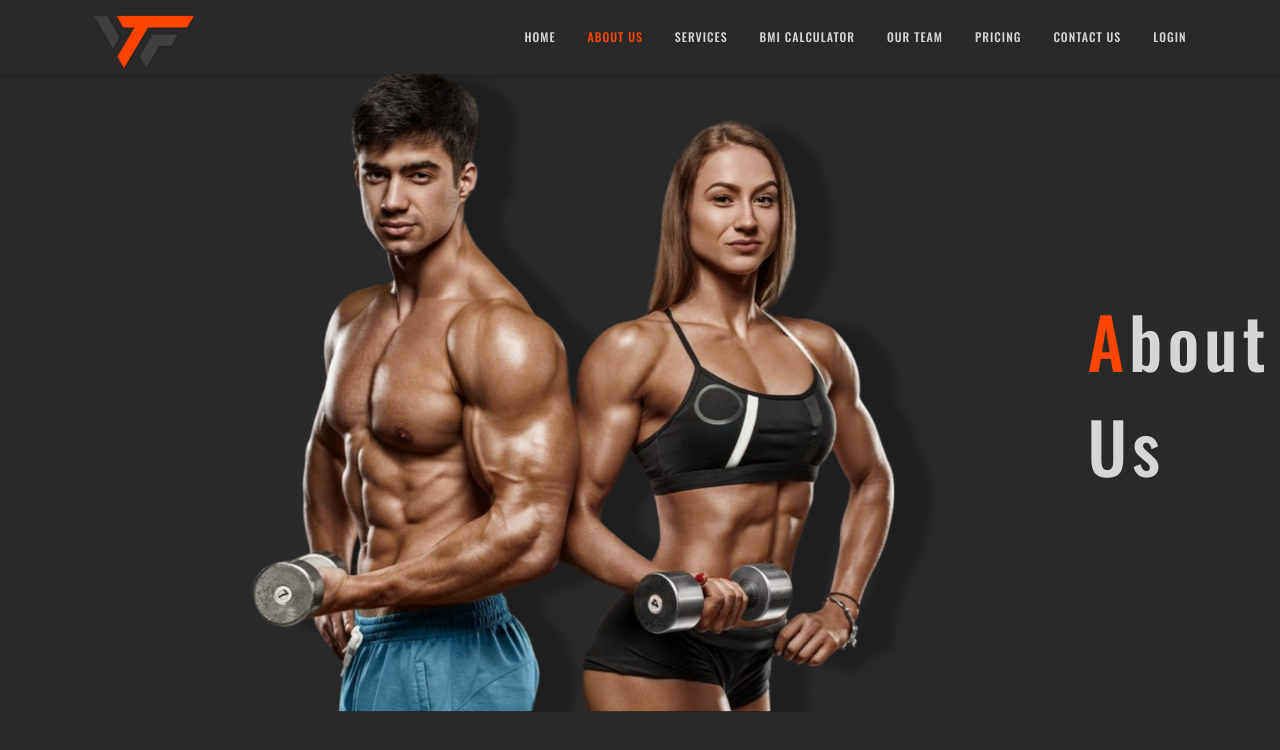
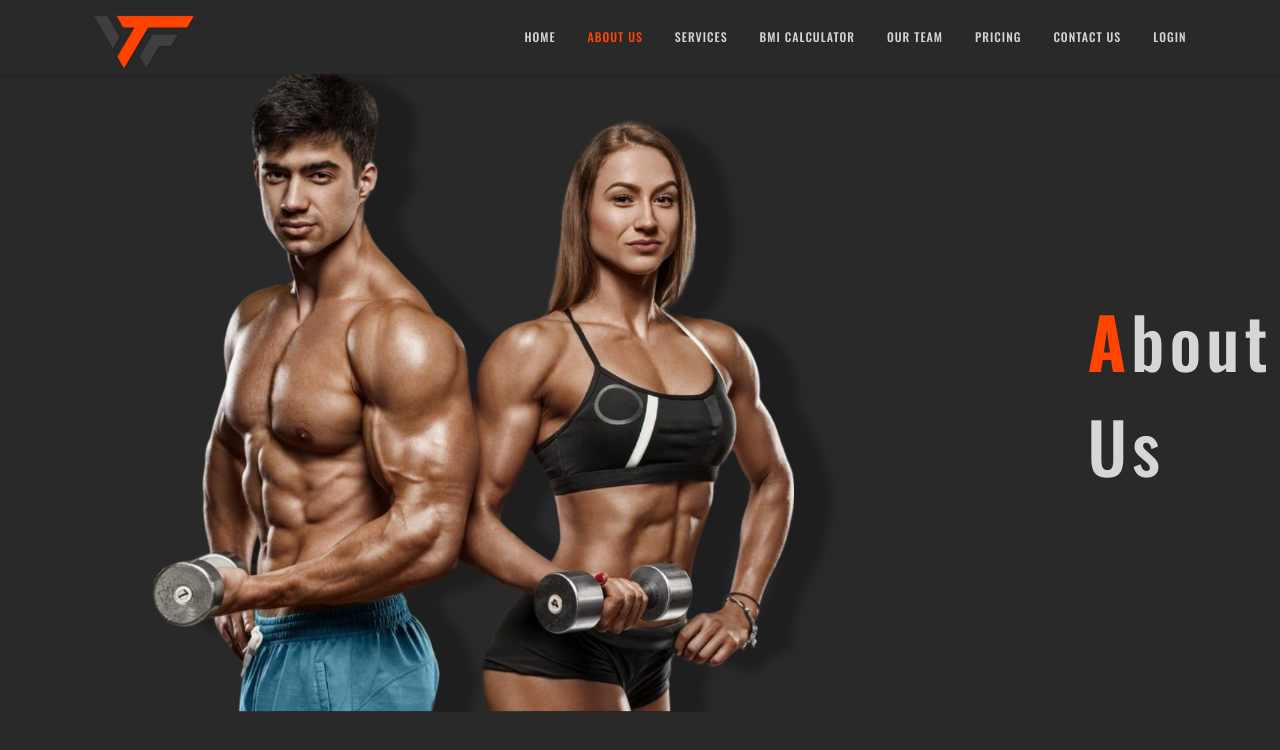
Before and after one commit to SatishKonduru/rskWFT, an Angular app: page /aboutus in a window 1280 px wide. Shown: the top 750 px of the page. Built offline with nearby package versions, Linux system fonts and the light colour scheme.

Commit message:
small changes

```diff
--- a/src/app/public-pages/about-us/about-us.component.css
+++ b/src/app/public-pages/about-us/about-us.component.css
@@ -21,8 +21,8 @@
 .img-section img {
   max-width: 100rem; /* Ensure it doesn't overflow the container */
   max-height: auto;
-  object-fit: contain; /* Maintain aspect ratio and contain it inside the container */
-  transform: translateX(0); /* Remove any manual translation */
+  object-fit: cover; /* Maintain aspect ratio and contain it inside the container */
+  transform: translateX(-10rem);
 }
 .text-section {
   font-size: var(--heading-section);
@@ -32,4 +32,5 @@
 }
 .text-section::first-letter {
   color: var(--bg-primary);
+  font-weight: bold;
 }
```
